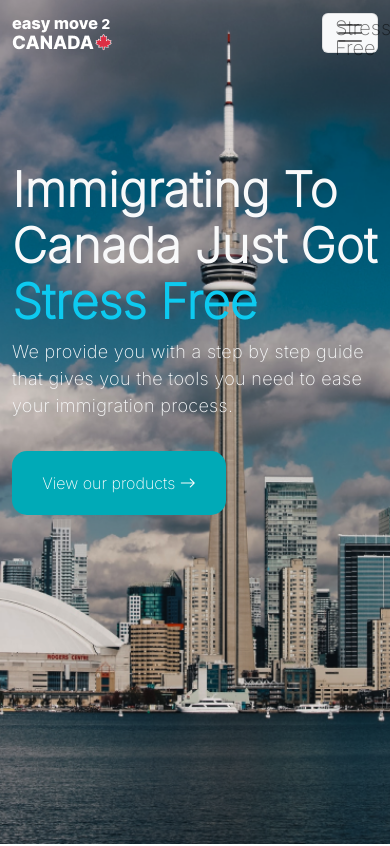
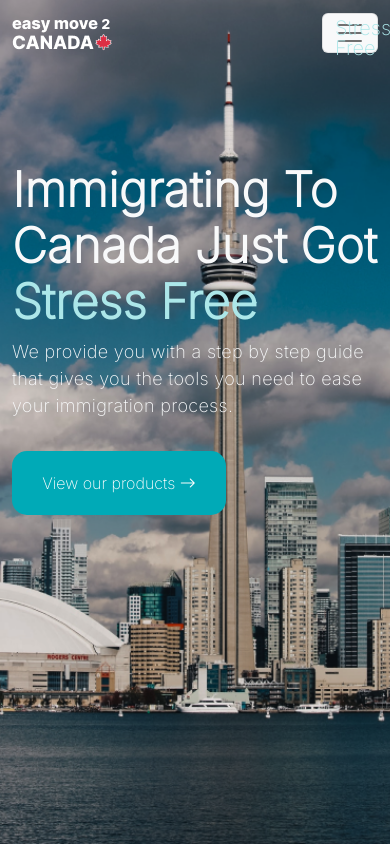
Before and after one commit to tonayam/canada, a plain HTML site: page index.html in a window 390 px wide. Shown: the top 846 px of the page. Drawn offline with nearby package versions, Linux system fonts and the light colour scheme.

Commit message:
Version 1.0

```diff
--- a/index.html
+++ b/index.html
@@ -111,7 +111,7 @@
         <div class="row text-light">
           <h1>
             Immigrating To Canada Just Got
-            <span class="text-info"></span>
+            <span></span>
           </h1>
           <p>
             We provide you with a step by step guide that gives you the tools
--- a/styles.css
+++ b/styles.css
@@ -22,6 +22,9 @@
     background: url(./Images/hero-image.png);
     background-repeat: no-repeat;
     background-size: cover;
+  }
+  header span {
+    color: #ace7e9;
   }
   header span::before {
     content: "Easy";
```
